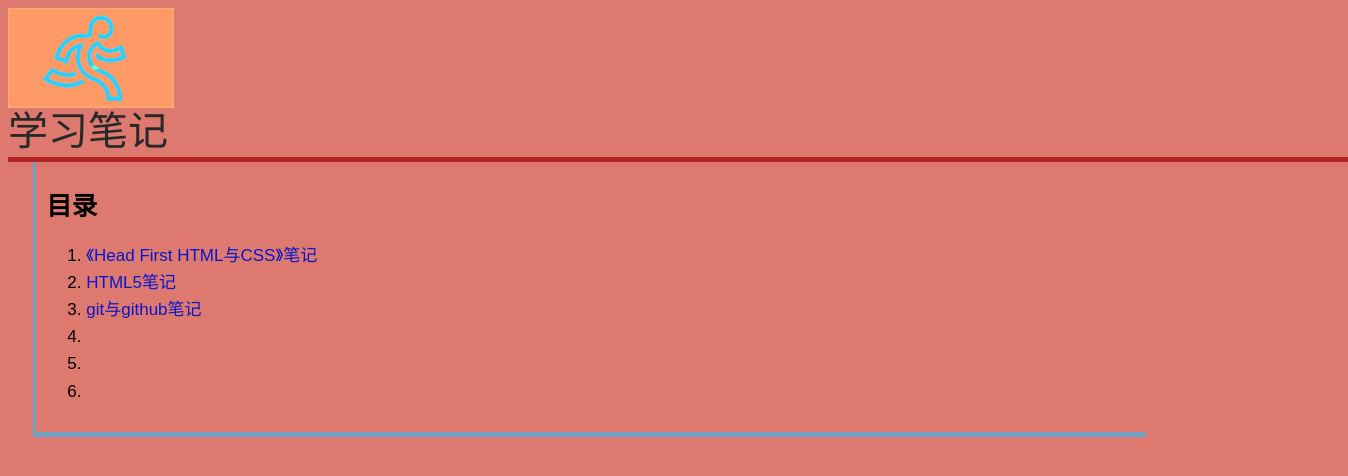
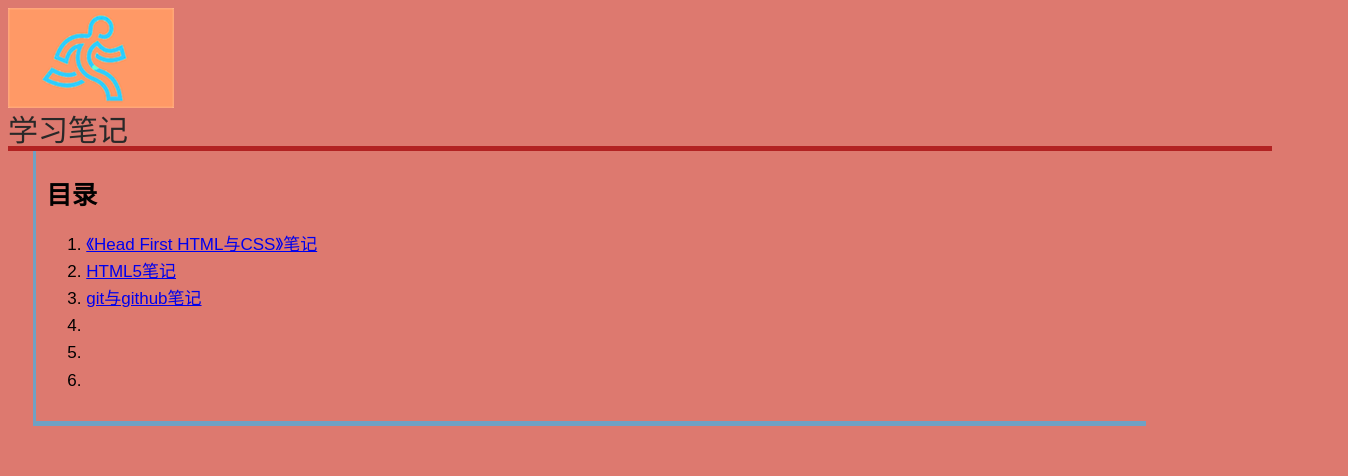
Before and after one commit to Go-loneliness-of-man/Go-loneliness-of-man.github.io, a plain HTML site: page 学习/index.html in a window 1280 px wide. Shown: the whole page, 1348 px wide, since content can reach past the window. Drawn offline with Linux system fonts and the light colour scheme.

Commit message:
change css

```diff
--- a/学习/《Head First HTML与CSS》笔记/样式表.css
+++ b/学习/《Head First HTML与CSS》笔记/样式表.css
@@ -12,18 +12,17 @@ body{
             color:rgb(40,40,40);
             border-bottom:5px solid firebrick;
             background:url(背景/h1背景.PNG) no-repeat;
-            height:149px;
-            width:1340px;
+            height:138px;
             font:40px sans-serif;
-            position:relative;
             }
             .smallh1{
-                        position:absolute;
-                        bottom:0;
+                        display:inline-block;
+                        margin-top:98px;
+                        font:30px bold;
                         }
       .em{
-            color:rgb(6, 197, 197);
+            color:rgb(123, 231, 231);
             }
-a:link { color: rgb(12, 9, 192); text-decoration: none; }
-a:visited { color: black; text-decoration: none; }
-a:hover { color: white; text-decoration: none; }
+a:line { color: rgb(80,150,150); }
+a:visited { color: black; }
+a:hover { color: white; }
--- a/学习/样式表.css
+++ b/学习/样式表.css
@@ -11,19 +11,18 @@ body{
       #h1{
             color:rgb(40,40,40);
             border-bottom:5px solid firebrick;
-            background:url(h1背景.png) no-repeat;
-            height:149px;
-            width:1340px;
+            background:url(h1背景.PNG) no-repeat;
+            height:138px;
             font:40px sans-serif;
-            position:relative;
             }
             .smallh1{
-                        position:absolute;
-                        bottom:0;
+                        display:inline-block;
+                        margin-top:98px;
+                        font:30px bold;
                         }
       .em{
             color:rgb(123, 231, 231);
             }
-a:link { color: rgb(9, 22, 204); text-decoration:none; }
-a:visited { color: black; text-decoration: none; }
-a:hover { color: white; text-decoration: none; }
+a:line { color: rgb(80,150,150); }
+a:visited { color: black; }
+a:hover { color: white; }
```
Also changed, not shown: index.html (line endings or trailing spaces).
